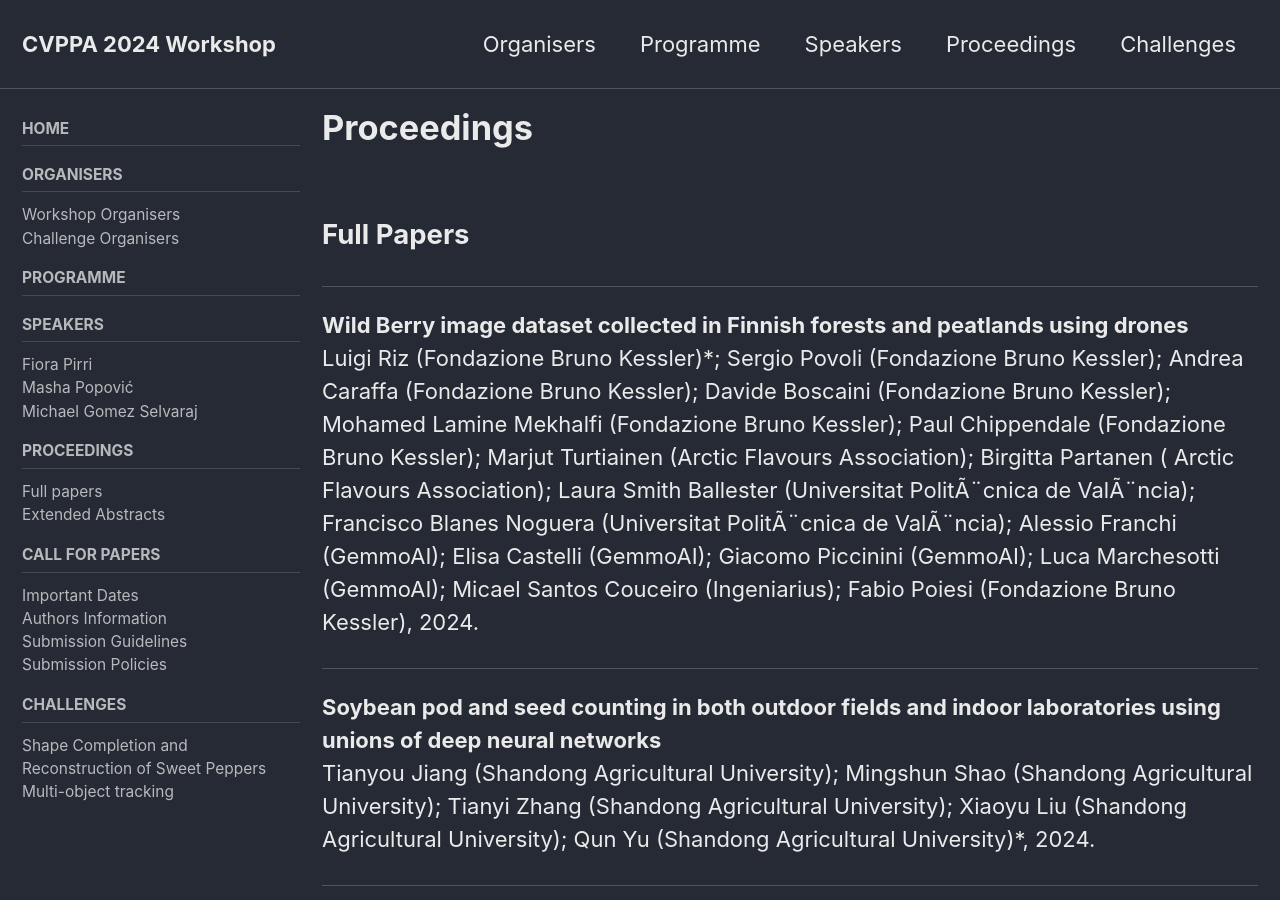
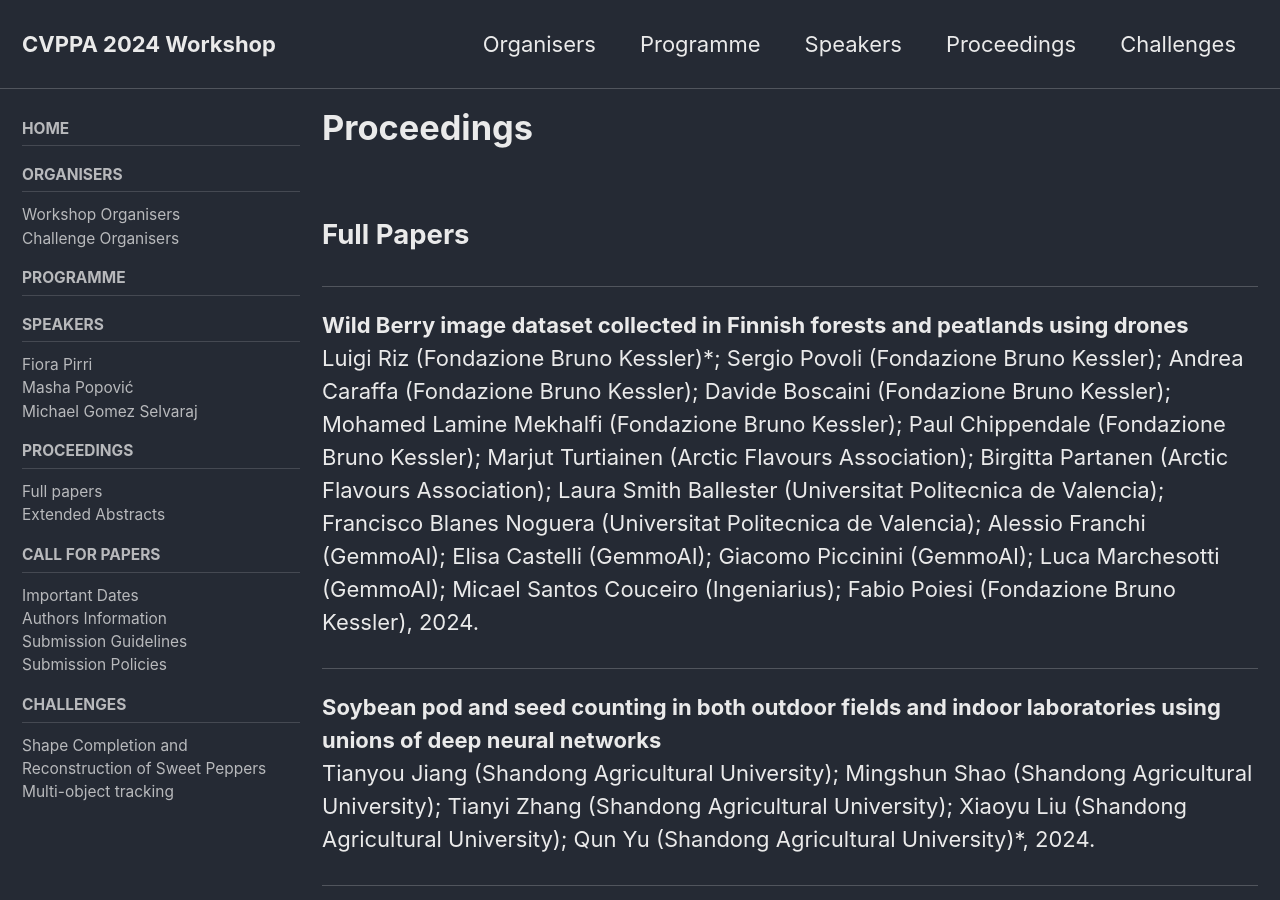
Before and after one commit to cvppa2024/cvppa2024.github.io, a Jekyll site: the page built from _pages/proceedings.md, in a window 1280 px wide and 900 px high. Built offline with Jekyll 4.4.1, drawn with Linux system fonts in a browser that asks for light colours; cached includes are drawn as plain includes; some of the changed text lies outside the part shown.

Commit message:
Update proceedings.md
Fixed some UTF-8 glitches (thanks to CMT)

```diff
--- a/_pages/proceedings.md
+++ b/_pages/proceedings.md
@@ -13,7 +13,7 @@ sidebar:
 ---
 
 **Wild Berry image dataset collected in Finnish forests and peatlands using drones**\
-Luigi Riz (Fondazione Bruno Kessler)*; Sergio Povoli (Fondazione Bruno Kessler); Andrea Caraffa (Fondazione Bruno Kessler); Davide Boscaini (Fondazione Bruno Kessler); Mohamed Lamine Mekhalfi (Fondazione Bruno Kessler); Paul Chippendale (Fondazione Bruno Kessler); Marjut Turtiainen (Arctic Flavours Association); Birgitta Partanen ( Arctic Flavours Association); Laura Smith Ballester (Universitat PolitÃ¨cnica de ValÃ¨ncia); Francisco Blanes Noguera (Universitat PolitÃ¨cnica de ValÃ¨ncia); Alessio Franchi (GemmoAI); Elisa Castelli (GemmoAI); Giacomo Piccinini (GemmoAI); Luca Marchesotti (GemmoAI); Micael Santos Couceiro (Ingeniarius); Fabio Poiesi (Fondazione Bruno Kessler), 2024.
+Luigi Riz (Fondazione Bruno Kessler)*; Sergio Povoli (Fondazione Bruno Kessler); Andrea Caraffa (Fondazione Bruno Kessler); Davide Boscaini (Fondazione Bruno Kessler); Mohamed Lamine Mekhalfi (Fondazione Bruno Kessler); Paul Chippendale (Fondazione Bruno Kessler); Marjut Turtiainen (Arctic Flavours Association); Birgitta Partanen (Arctic Flavours Association); Laura Smith Ballester (Universitat Politecnica de Valencia); Francisco Blanes Noguera (Universitat Politecnica de Valencia); Alessio Franchi (GemmoAI); Elisa Castelli (GemmoAI); Giacomo Piccinini (GemmoAI); Luca Marchesotti (GemmoAI); Micael Santos Couceiro (Ingeniarius); Fabio Poiesi (Fondazione Bruno Kessler), 2024.
 
 ---
 
```
Also changed, not shown: other parts of _pages/proceedings.md (+1 -1 lines).
